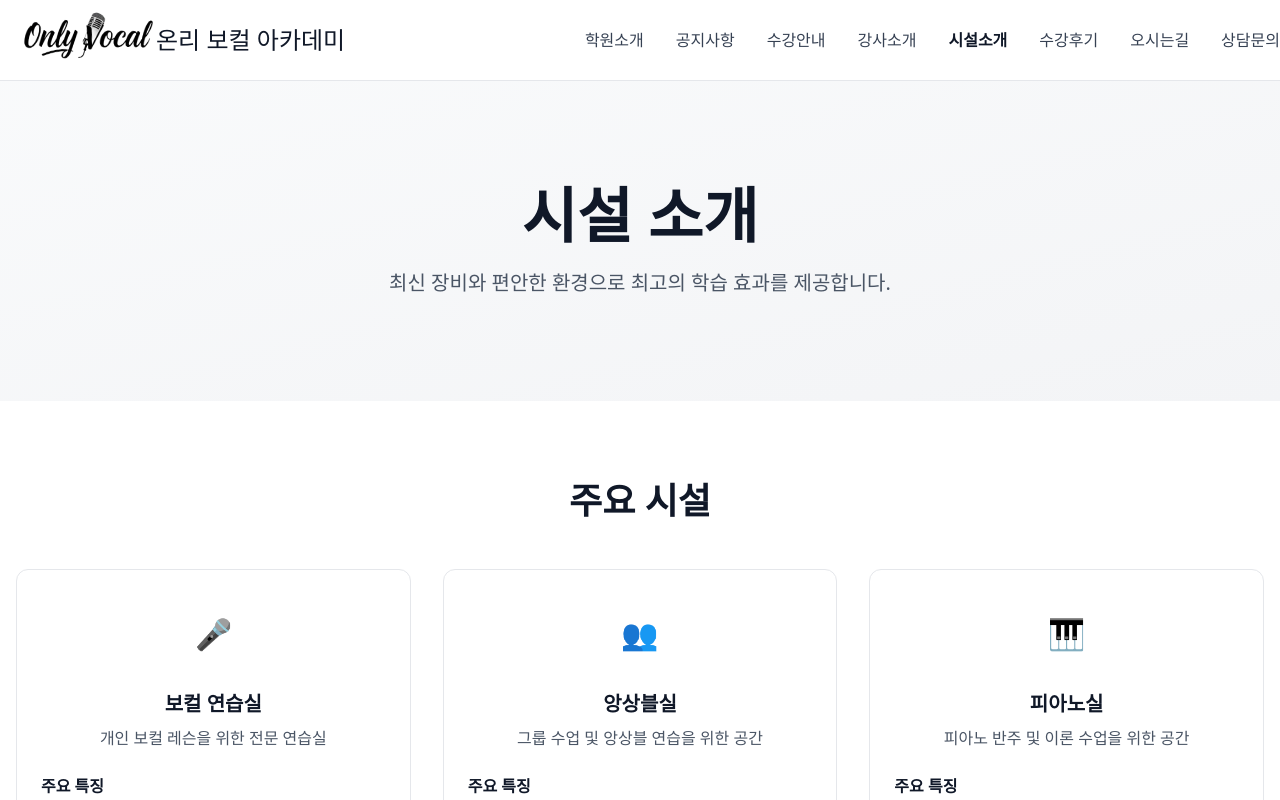
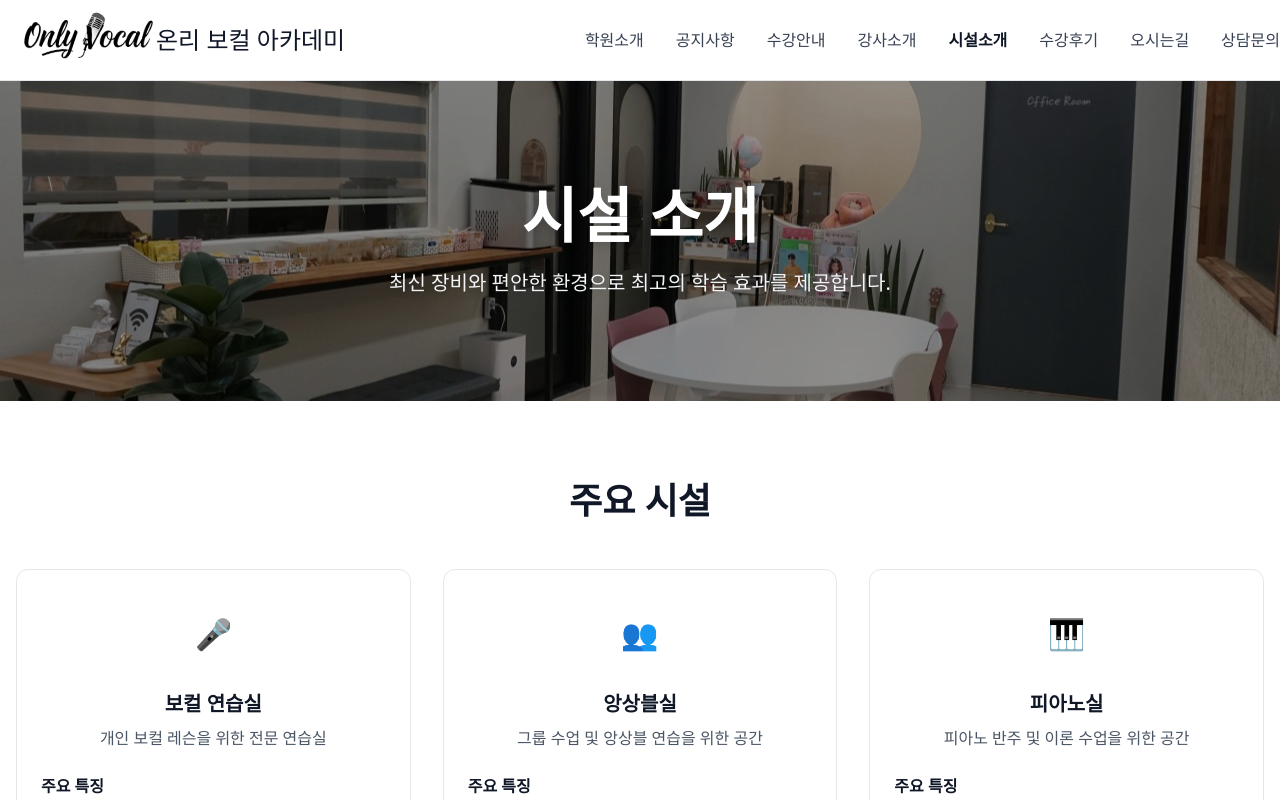
Before and after one commit to jukangpark/only_vocal_academy, a Next.js app: page /facility in a window 1280 px wide. Shown: the top 800 px of the page. Built offline with nearby package versions, Linux system fonts and the light colour scheme.

Commit message:
fix: Banner.tsx 컴포넌트 추가 및 각 페이지에 배너 컴포넌트 적용

```diff
--- a/src/app/about/page.tsx
+++ b/src/app/about/page.tsx
@@ -1,6 +1,7 @@
 "use client";
 
 import AddressInfo from "@/components/AddressInfo";
+import Banner from "@/components/Banner";
 import Image from "next/image";
 
 export default function AboutPage() {
@@ -40,31 +41,11 @@ export default function AboutPage() {
   return (
     <div className="min-h-screen bg-white">
       {/* Hero Section */}
-      <section className="relative py-20 px-4">
-        {/* Background Image */}
-        <div
-          className="absolute inset-0 bg-cover bg-center bg-no-repeat"
-          style={{ backgroundImage: "url(/introduction.jpeg)" }}
-        >
-          <div className="absolute inset-0 bg-black/50"></div>
-        </div>
-        <div className="container mx-auto text-center relative z-10">
-          <h1 className="text-4xl md:text-6xl font-bold mb-6 text-white">
-            학원 소개
-          </h1>
-          <p className="text-xl text-gray-200 max-w-3xl mx-auto">
-            광주 유일의 근거중심 보컬전문 아카데미
-          </p>
-          <div className="mt-8">
-            <p className="text-2xl md:text-3xl font-bold text-white mb-4">
-              광주 유일의 '근거 중심 발성 보컬 센터'
-            </p>
-            <p className="text-xl md:text-2xl font-semibold text-white">
-              '발성은 과학, 노래는 예술이다.'
-            </p>
-          </div>
-        </div>
-      </section>
+      <Banner
+        title="학원 소개"
+        description="광주 유일의 근거 중심 발성 보컬 센터, 발성은 과학, 노래는 예술이다."
+        image="/introduction.jpeg"
+      />
 
       {/* Vision Section */}
       <section className="py-20 px-4">
--- a/src/app/contact/page.tsx
+++ b/src/app/contact/page.tsx
@@ -2,6 +2,7 @@
 
 import Link from "next/link";
 import { Instagram, Youtube } from "lucide-react";
+import Banner from "@/components/Banner";
 
 export default function ContactPage() {
   // 애니메이션 variants
@@ -13,19 +14,12 @@ export default function ContactPage() {
 
   return (
     <div className="min-h-screen bg-white">
-      {/* Hero Section */}
-      <div className="h-80 flex items-center px-4 bg-gradient-to-br from-gray-50 to-gray-100">
-        <div className="container mx-auto text-center">
-          <h1 className="text-4xl md:text-6xl font-bold mb-6 text-gray-900">
-            상담 문의
-          </h1>
-          <p className="text-xl text-gray-600 max-w-3xl mx-auto">
-            방문 상담 및 수강 신청을 위한 안내입니다.
-            <br />
-            네이버 예약을 통해 편리하게 상담 예약하세요.
-          </p>
-        </div>
-      </div>
+      <Banner
+        title="상담 문의"
+        description="방문 상담 및 수강 신청을 위한 안내입니다."
+        image="/introduction.jpeg"
+      />
+
       {/* Contact Section */}
       <div className="py-20 px-4 bg-white">
         <div className="container mx-auto">
--- a/src/app/courses/page.tsx
+++ b/src/app/courses/page.tsx
@@ -3,6 +3,7 @@
 import Link from "next/link";
 import Navigation from "@/components/navigation";
 import { motion } from "framer-motion";
+import Banner from "@/components/Banner";
 
 export default function CoursesPage() {
   // 애니메이션 variants
@@ -40,30 +41,11 @@ export default function CoursesPage() {
 
   return (
     <div className="min-h-screen bg-white">
-      {/* Hero Section */}
-      <section className="h-80 flex items-center px-4 bg-gradient-to-br from-gray-50 to-gray-100">
-        <div className="container mx-auto text-center">
-          <motion.div
-            initial="initial"
-            animate="animate"
-            variants={staggerContainer}
-          >
-            <motion.h1
-              className="text-4xl md:text-6xl font-bold mb-6 text-gray-900"
-              variants={fadeInUp}
-            >
-              수강 안내
-            </motion.h1>
-            <motion.p
-              className="text-xl text-gray-600 max-w-3xl mx-auto"
-              variants={fadeInUp}
-            >
-              개인별 맞춤형 커리큘럼으로 여러분의 목표에 맞는 최적의 과정을
-              제공합니다.
-            </motion.p>
-          </motion.div>
-        </div>
-      </section>
+      <Banner
+        title="수강 안내"
+        description="개인별 맞춤형 커리큘럼으로 여러분의 목표에 맞는 최적의 과정을 제공합니다."
+        image="/introduction.jpeg"
+      />
 
       {/* Courses Section */}
       <section className="py-20 px-4 bg-white">
--- a/src/app/facility/page.tsx
+++ b/src/app/facility/page.tsx
@@ -1,3 +1,4 @@
+import Banner from "@/components/Banner";
 import Navigation from "@/components/navigation";
 import { Calendar, Wifi, Users } from "lucide-react";
 
@@ -69,17 +70,11 @@ export default function FacilityPage() {
 
   return (
     <div className="min-h-screen bg-white">
-      {/* Hero Section */}
-      <section className="h-80 flex items-center px-4 bg-gradient-to-br from-gray-50 to-gray-100">
-        <div className="container mx-auto text-center">
-          <h1 className="text-4xl md:text-6xl font-bold mb-6 text-gray-900">
-            시설 소개
-          </h1>
-          <p className="text-xl text-gray-600 max-w-3xl mx-auto">
-            최신 장비와 편안한 환경으로 최고의 학습 효과를 제공합니다.
-          </p>
-        </div>
-      </section>
+      <Banner
+        title="시설 소개"
+        description="최신 장비와 편안한 환경으로 최고의 학습 효과를 제공합니다."
+        image="/introduction.jpeg"
+      />
 
       {/* Facilities List */}
       <section className="py-20 px-4 bg-white">
--- a/src/app/location/page.tsx
+++ b/src/app/location/page.tsx
@@ -1,21 +1,17 @@
 import Navigation from "@/components/navigation";
 import AddressInfo from "@/components/AddressInfo";
 import { MapPin, Phone, Clock, Car, Train, Bus } from "lucide-react";
+import Banner from "@/components/Banner";
 
 export default function LocationPage() {
   return (
     <div className="min-h-screen bg-white">
       {/* Hero Section */}
-      <section className="h-80 flex items-center px-4 bg-gradient-to-br from-gray-50 to-gray-100">
-        <div className="container mx-auto text-center">
-          <h1 className="text-4xl md:text-6xl font-bold mb-6 text-gray-900">
-            오시는 길
-          </h1>
-          <p className="text-xl text-gray-600 max-w-3xl mx-auto">
-            온리보컬아카데미로 오시는 방법을 안내해드립니다.
-          </p>
-        </div>
-      </section>
+      <Banner
+        title="오시는 길"
+        description="온리보컬아카데미로 오시는 방법을 안내해드립니다."
+        image="/introduction.jpeg"
+      />
 
       <section className="py-20 px-4 bg-white">
         <div className="container mx-auto max-w-4xl">
--- a/src/app/notice/page.tsx
+++ b/src/app/notice/page.tsx
@@ -1,3 +1,4 @@
+import Banner from "@/components/Banner";
 import Navigation from "@/components/navigation";
 import { Calendar } from "lucide-react";
 
@@ -46,17 +47,11 @@ export default function NoticePage() {
 
   return (
     <div className="min-h-screen bg-white">
-      {/* Hero Section */}
-      <section className="h-80 flex items-center px-4 bg-gradient-to-br from-gray-50 to-gray-100">
-        <div className="container mx-auto text-center">
-          <h1 className="text-4xl md:text-6xl font-bold mb-6 text-gray-900">
-            공지사항
-          </h1>
-          <p className="text-xl text-gray-600 max-w-3xl mx-auto">
-            온리보컬아카데미의 최신 소식과 중요한 안내사항을 확인하세요.
-          </p>
-        </div>
-      </section>
+      <Banner
+        title="공지사항"
+        description="온리보컬아카데미의 최신 소식과 중요한 안내사항을 확인하세요."
+        image="/introduction.jpeg"
+      />
 
       {/* Notice List */}
       <section className="py-20 px-4 bg-white">
--- a/src/app/review/page.tsx
+++ b/src/app/review/page.tsx
@@ -6,6 +6,7 @@ import ProgressBar from "@/components/ProgressBar";
 import ReviewCard from "@/components/ReviewCard";
 import reviews from "@/constants/reviews";
 import reviewStats from "@/constants/reviewStats";
+import Banner from "@/components/Banner";
 
 const ReviewPage = () => {
   const [showTooltip, setShowTooltip] = useState(false);
@@ -32,24 +33,12 @@ const ReviewPage = () => {
   }, [showTooltip]);
 
   return (
-    <div className="min-h-screen bg-gray-50 py-12">
-      {/* Hero Section */}
-      <section className="h-80 flex items-center px-4 bg-gradient-to-br from-gray-50 to-gray-100">
-        <div className="container mx-auto text-center">
-          <motion.div
-            initial={{ opacity: 0, y: 20 }}
-            animate={{ opacity: 1, y: 0 }}
-            transition={{ duration: 0.8 }}
-          >
-            <h1 className="text-4xl md:text-6xl font-bold mb-6 text-gray-900">
-              수강 후기
-            </h1>
-            <p className="text-xl text-gray-600 max-w-3xl mx-auto">
-              100% 리얼 수강생 리뷰로 증명합니다.
-            </p>
-          </motion.div>
-        </div>
-      </section>
+    <div className="min-h-screen bg-gray-50">
+      <Banner
+        title="수강 후기"
+        description="100% 리얼 수강생 리뷰로 증명합니다."
+        image="/introduction.jpeg"
+      />
       <div className="max-w-4xl mx-auto px-4">
         {/* 페이지 제목 */}
         <div className="text-center mb-12 py-5"></div>
--- a/src/app/teachers/page.tsx
+++ b/src/app/teachers/page.tsx
@@ -5,6 +5,7 @@ import Image from "next/image";
 import Navigation from "@/components/navigation";
 import { Music, GraduationCap, Award, Users, Star } from "lucide-react";
 import { motion } from "framer-motion";
+import Banner from "@/components/Banner";
 
 export default function TeachersPage() {
   // 애니메이션 variants
@@ -129,17 +130,12 @@ export default function TeachersPage() {
 
   return (
     <div className="min-h-screen bg-white">
-      {/* Hero Section */}
-      <section className="h-80 flex items-center px-4 bg-gradient-to-br from-gray-50 to-gray-100">
-        <div className="container mx-auto text-center">
-          <h1 className="text-4xl md:text-6xl font-bold mb-6 text-gray-900">
-            강사진 소개
-          </h1>
-          <p className="text-xl text-gray-600 max-w-3xl mx-auto">
-            각 분야의 전문가들이 여러분의 음악적 꿈을 실현시켜 드립니다.
-          </p>
-        </div>
-      </section>
+      <Banner
+        title="강사진 소개"
+        description="각 분야의 전문가들이 여러분의 음악적 꿈을 실현시켜 드립니다."
+        image="/introduction.jpeg"
+      />
+
       <div className="flex justify-center mt-6">
         <Image
           src="/images/team_only_vocal.png"
--- /dev/null
+++ b/src/components/Banner.tsx
@@ -0,0 +1,36 @@
+const Banner = ({
+  title,
+  description,
+  image,
+}: {
+  title: string;
+  description: string;
+  image: string;
+}) => {
+  return (
+    <section className="relative h-80 w-full overflow-hidden">
+      {/* 배경 이미지 */}
+      <div
+        className="absolute inset-0 bg-cover bg-center bg-no-repeat"
+        style={{ backgroundImage: `url(${image})` }}
+      />
+
+      {/* 오버레이 (텍스트 가독성을 위한 어두운 반투명 레이어) */}
+      <div className="absolute inset-0 bg-black/40" />
+
+      {/* 콘텐츠 */}
+      <div className="relative z-10 h-full flex items-center justify-center px-4">
+        <div className="text-center max-w-4xl mx-auto">
+          <h1 className="text-4xl md:text-6xl font-bold mb-6 text-white drop-shadow-lg">
+            {title}
+          </h1>
+          <p className="text-lg md:text-xl text-gray-100 max-w-3xl mx-auto drop-shadow-md">
+            {description}
+          </p>
+        </div>
+      </div>
+    </section>
+  );
+};
+
+export default Banner;
```
